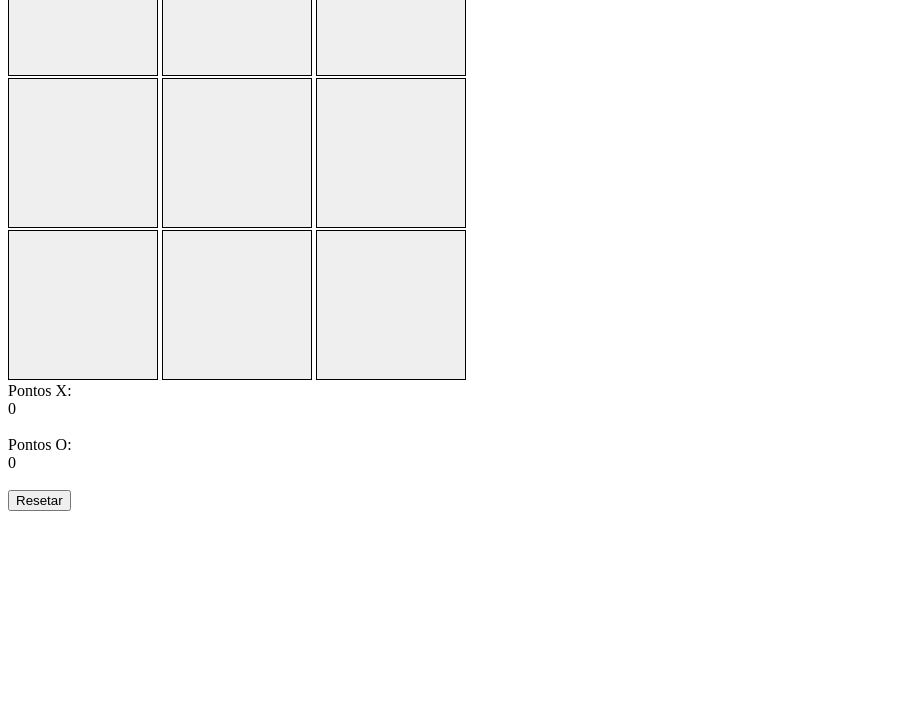
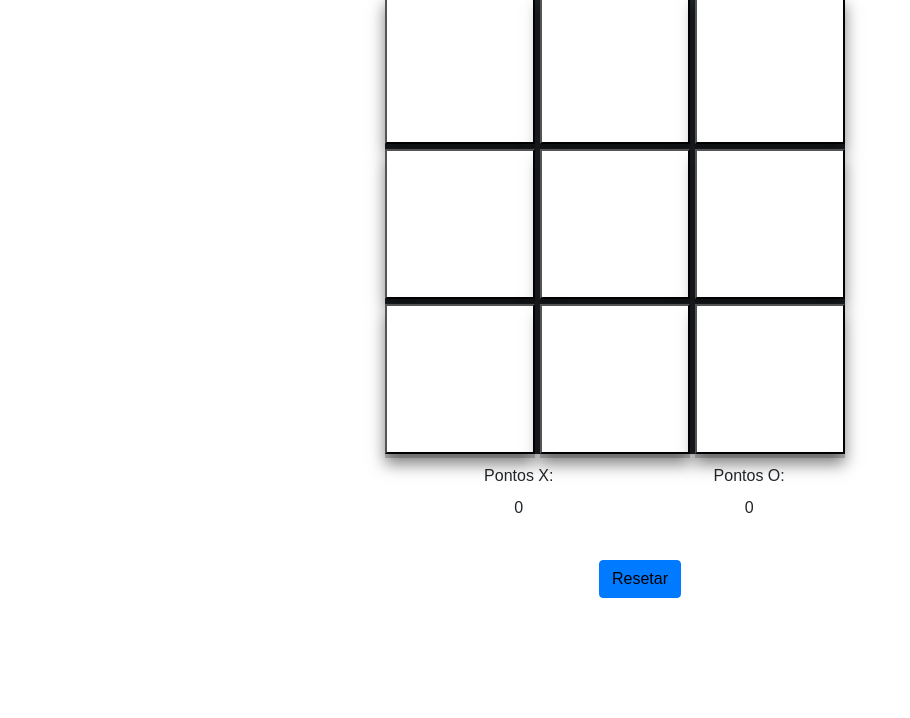
Before and after one commit to VicMartins/jogo, a plain HTML site: page index.html in a window 1280 px wide. Shown: the part 82-800 px from the top of the page, without its empty margins (0-910 px from the left). Drawn offline with Linux system fonts and the light colour scheme.

Commit message:
estilizando jogo
mudanca no estilo do css do jogo

```diff
--- /dev/null
+++ b/css/reset.css
@@ -0,0 +1,48 @@
+/* http://meyerweb.com/eric/tools/css/reset/
+   v2.0 | 20110126
+   License: none (public domain)
+*/
+
+html, body, div, span, applet, object, iframe,
+h1, h2, h3, h4, h5, h6, p, blockquote, pre,
+a, abbr, acronym, address, big, cite, code,
+del, dfn, em, img, ins, kbd, q, s, samp,
+small, strike, strong, sub, sup, tt, var,
+b, u, i, center,
+dl, dt, dd, ol, ul, li,
+fieldset, form, label, legend,
+table, caption, tbody, tfoot, thead, tr, th, td,
+article, aside, canvas, details, embed,
+figure, figcaption, footer, header, hgroup,
+menu, nav, output, ruby, section, summary,
+time, mark, audio, video {
+	margin: 0;
+	padding: 0;
+	border: 0;
+	font-size: 100%;
+	font: inherit;
+	vertical-align: baseline;
+}
+/* HTML5 display-role reset for older browsers */
+article, aside, details, figcaption, figure,
+footer, header, hgroup, menu, nav, section {
+	display: block;
+}
+body {
+	line-height: 1;
+}
+ol, ul {
+	list-style: none;
+}
+blockquote, q {
+	quotes: none;
+}
+blockquote:before, blockquote:after,
+q:before, q:after {
+	content: '';
+	content: none;
+}
+table {
+	border-collapse: collapse;
+	border-spacing: 0;
+}
--- a/css/style.css
+++ b/css/style.css
@@ -1,7 +1,36 @@
 .botao{
     width: 150px;
     height: 150px;
-    border: 1px solid black;
     background-repeat: no-repeat;
     background-size: 100%;
+    background-color: white;
+    padding-bottom: 5px;
+    box-shadow: 0px 4px rgb(0, 0, 0, 0.2), 0px 10px 15px rgb(0, 0, 0, 0.5);
+
 }
+
+.jogo{
+	 text-align: center;
+	 font-family: fantasy;
+
+}
+.container h1{
+	text-align: center;
+	margin-right: 40px;
+	margin-top: 20px;
+	font-family: fantasy;
+}
+#resultado{
+	margin-left: 350px;
+	margin-top: 10px;
+
+}
+#pontosX{
+  font-family: fantasy;
+}
+#resetar{
+	color: black;
+}
+.tabelaVelha{
+	margin-left: 300px;
+}
--- a/index.html
+++ b/index.html
@@ -2,31 +2,84 @@
 <html>
     <head>
         <title>Jogo da Velha</title>
-        <link rel="stylesheet" href="css/style.css" type="text/css" />
+        <link rel="stylesheet" href="css/style.css" type="text/css">
+        <link rel="stylesheet" href="css/reset.css">
+        <link rel="stylesheet" href="css/bootstrap.min.css">
+        <link rel="stylesheet" href="css/estilo.css">
         <script type="text/javascript" src="jquery-3.4.1.min.js"></script>
+
  </head>
     <body>
         <!-- criação dos 9 botões do jogo -->
+        <div class="container">
         <div id="jogo">
+
+            <h1>Jogo da Velha</h1>
+
+            <div class="jogo">
+             <div class="form-group">
+                <table class="tabelaVelha">
+                    <tr>
+                        <td style="border-style: solid; border-width: 5px; border-bottom: 1 ; border-top: 0; border-right: 1; border-left: 0; ">
                              <button class="botao" id="btn1"></button>
+                        </td>
+                        <td style="border-style: solid; border-width: 5px; border-bottom: 1 ; border-top: 0; border-right: 1; border-left: 0; ">
                             <button class="botao" id="btn2"></button>
+                        </td>
+                        <td style="border-style: solid; border-width: 5px; border-bottom: 1 ; border-top: 0; border-right: 0; border-left: 0; ">
                             <button class="botao" id="btn3"></button>
-            <br>
+                        </td>
+                    </tr>
+
+                    <tr>
+                        <td style="border-style: solid; border-width: 5px; border-bottom: 1 ; border-top: 0; border-right: 1; border-left: 0; ">
                             <button class="botao" id="btn4"></button>
+                        </td>
+                        <td style="border-style: solid; border-width: 5px; border-bottom: 1 ; border-top: 0; border-right: 1; border-left: 0; ">
                             <button class="botao" id="btn5"></button>
+                        </td>
+                        <td style="border-style: solid; border-width: 5px; border-bottom: 1 ; border-top: 0; border-right: 0; border-left: 0; ">
                              <button class="botao" id="btn6"></button>
-            <br>
+                        </td>
+                    </tr>
+
+                    <tr>
+                        <td style="border-style: solid; border-width: 5px; border-bottom: 0 ; border-top: 0; border-right: 1; border-left: 0; ">
                              <button class="botao" id="btn7"></button>
+                        </td>
+                        <td style="border-style: solid; border-width: 5px; border-bottom: 0 ; border-top: 0; border-right: 1; border-left: 0; ">
                              <button class="botao" id="btn8"></button>
+                        </td>
+                        <td style="border-style: solid; border-width: 5px; border-bottom: 0 ; border-top: 0; border-right: 0; border-left: 0; ">
                              <button class="botao" id="btn9"></button>
+                        </td>
+                    </tr>
+              </table>
+
+
+        <div id=resultado>
+            <div class="row">
+             <div class="col-md-3">
+               <div class="form-group">
+            <label>Pontos X:</label><div id="pontosX">0</div>
             </div>
-        <div id=resultado>
-            <label>Pontos X:</label><div id="pontosX">0</div>
-            <br>
+             </div>
+
+             <div class="col-md-4">
+              <div class="form-group">
             <label>Pontos O:</label><div id="pontosO">0</div>
             <br>
-            <button id="resetar">Resetar</button>
                </div>
+             </div>
+           </div>
+        </div>
+
+         <button type="button" name="button" class="btn  btn-primary" id="resetar">Resetar</button>
+    </div>
+  </div>
+</div>
+</div>
+
     </body>
 
 </html>
@@ -36,6 +89,8 @@
     var pontosX = 0;
     var pontosO = 0;
     var jogadas = 0;
+
+    //funcao do botao de reset
 
     $(document).on('click','#resetar',function(){
         $("#btn1").css("background-image", "url()");
@@ -118,13 +173,13 @@
             //Desibilita os botões
             desabilitar();
         }
-
+         // se n for nem X ou O o jogo da velha
         else if(jogadas == 9){
             alert("Velha");
             desabilitar();
         }
 
-        //P
+
         $("#pontosX").html(pontosX);
         $("#pontosO").html(pontosO);
 
```
Lines whose indentation alone changed are shown as unchanged.
